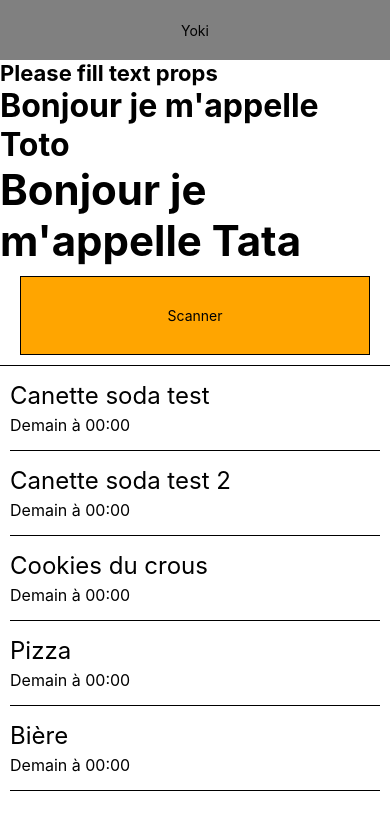
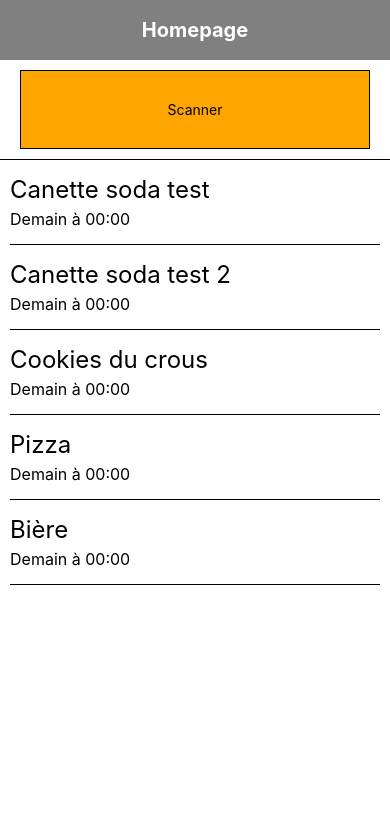
Before and after one commit to RG0404/react-native-di20, a React Native app: screen / in a window 390 px wide. Shown: the top 830 px of the page. Built offline with nearby package versions, Linux system fonts and the light colour scheme.

Commit message:
composants(découpage)

```diff
--- a/App.js
+++ b/App.js
@@ -2,6 +2,9 @@ import { StatusBar } from 'expo-status-bar';
 import React from 'react';
 import { StyleSheet, Text, View, SafeAreaView,TouchableOpacity, Image, Pressable, ScrollView } from 'react-native';
 import BigText from './components/BigText';
+import Header from './components/Header';
+import ScanButtonView from './components/ScanButtonView';
+import ProductsHistory from './components/ProductsHistory';
 
 export default function App() {
 
@@ -29,85 +32,38 @@ export default function App() {
     },
   ]
 
+  function onScanPress(){
+    alert('Alert depuis App.js');
+
+    /* TOOD: Ouvrir une page pour l'appareil photo */
+  }
+
+  /* Fonction Appel API */
+
   return (
     <SafeAreaView style={styles.container}>
       {/* Header */}
-      <View style={styles.header}>
-        <Text>Yoki</Text>
-      </View>
-
+      <Header title="Homepage"/>
+{/*
       <BigText fontSize={22}  />
       <BigText fontSize={32} text="Bonjour je m'appelle Toto"/>
       <BigText fontSize={42} text="Bonjour je m'appelle Tata"/>
+ */}
+      <ScanButtonView handleScanPress={onScanPress} />
 
-      <View style={styles.buttonContainer}>
-        {/* Touchable */}
-        <TouchableOpacity
-        onPress={() => alert('Hello')}
-        style={styles.button}>
-            <Text>Scanner</Text>
-        </TouchableOpacity>
-      </View>
-
-      {/* Scroll */}
-      <ScrollView>
-        {
-          items.map(el => {
-            return (
-              <View key={el.id} style={styles.articleContainer}>
-                <Text style={sText.articleTitle}>{el.title}</Text>
-                <Text style={sText.articleDesc}>{el.date}</Text>
-              </View>
-            )
-          })
-        }
-
-      </ScrollView>
+      <ProductsHistory propsItem={items}/>
 
       <StatusBar style="auto" />
+
+      {/* TODO: Ajouter navigation */}
 
     </SafeAreaView>
   );
 }
-/* Ajout d'une nouvelle constante pour le texte */
-const sText = StyleSheet.create({
-  articleTitle: {
-    fontSize: 24,
-    marginBottom: 5
-  },
-  articleDesc: {
-    fontSize: 16
-  }
-})
-
 /* Ajout d'une  constante pour le style global */
 const styles = StyleSheet.create({
   container: {
     flex: 1,
     backgroundColor: '#fff',
-  },
-  articleContainer : {
-    marginHorizontal: 10,
-    borderBottomWidth: 1,
-    paddingVertical: 15
-  },
-  buttonContainer : {
-    height: 100,
-    borderBottomWidth: 1
-  },
-  button : {
-    flex: 1,
-    borderWidth: 1,
-    backgroundColor: 'orange',
-    marginHorizontal: 20,
-    marginVertical: 10,
-    alignItems: 'center',
-    justifyContent: 'center'
-  },
-  header: {
-    height: 60,
-    backgroundColor: 'grey',
-    alignItems: 'center',
-    justifyContent: 'center'
   }
 });
--- /dev/null
+++ b/components/Header.js
@@ -0,0 +1,24 @@
+import React from 'react';
+import {StyleSheet, Text, View} from 'react-native'
+
+export default function Header({title}){
+    return (
+        <View style={styles.header}>
+            <Text style={styles.headerText}>{title}</Text>
+        </View>
+    )
+}
+
+const styles = StyleSheet.create({
+    header: {
+        height: 60,
+        backgroundColor: 'grey',
+        alignItems: 'center',
+        justifyContent: 'center'
+      },
+      headerText: {
+        color: 'white',
+        fontSize: 20,
+          fontWeight: 'bold'
+      }
+})
--- /dev/null
+++ b/components/ProductItem.js
@@ -0,0 +1,30 @@
+import React from 'react';
+import {Text, StyleSheet, View} from 'react-native'
+
+export default function ProductItem(props){
+
+    return (
+        <View key={props.data.id} style={styles.articleContainer}>
+            <Text style={sText.articleTitle}>{props.data.title}</Text>
+            <Text style={sText.articleDesc}>{props.data.date}</Text>
+        </View>
+    )
+}
+
+const styles = StyleSheet.create({
+    articleContainer : {
+      marginHorizontal: 10,
+      borderBottomWidth: 1,
+      paddingVertical: 15
+    }
+  })
+  /* Ajout d'une nouvelle constante pour le texte */
+  const sText = StyleSheet.create({
+      articleTitle: {
+        fontSize: 24,
+        marginBottom: 5
+      },
+      articleDesc: {
+        fontSize: 16
+      }
+    })
--- /dev/null
+++ b/components/ProductsHistory.js
@@ -0,0 +1,17 @@
+import React from 'react';
+import {StyleSheet, Text, ScrollView, View} from 'react-native'
+import ProductItem from './ProductItem';
+
+export default function ProductHistory(props){
+    return (
+      <ScrollView>
+      {
+        props.propsItem.map(el => {
+          return (
+            <ProductItem data={el}/>
+          )
+        })
+      }
+      </ScrollView>
+    )
+}
--- /dev/null
+++ b/components/ScanButtonView.js
@@ -0,0 +1,31 @@
+import React from 'react';
+import {Text, View, TouchableOpacity, StyleSheet} from 'react-native'
+
+export default function ScanButtonView(props){
+    return (
+        <View style={styles.buttonContainer}>
+            {/* Touchable */}
+            <TouchableOpacity
+                onPress={props.handleScanPress}
+                style={styles.button}>
+                    <Text>Scanner</Text>
+            </TouchableOpacity>
+      </View>
+    )
+}
+
+const styles = StyleSheet.create({
+  buttonContainer : {
+    height: 100,
+    borderBottomWidth: 1
+  },
+  button : {
+    flex: 1,
+    borderWidth: 1,
+    backgroundColor: 'orange',
+    marginHorizontal: 20,
+    marginVertical: 10,
+    alignItems: 'center',
+    justifyContent: 'center'
+  }
+})
```
Lines whose indentation alone changed are shown as unchanged.
